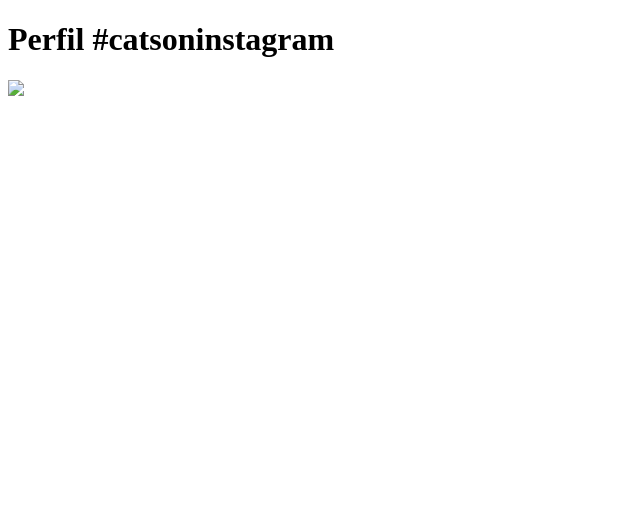
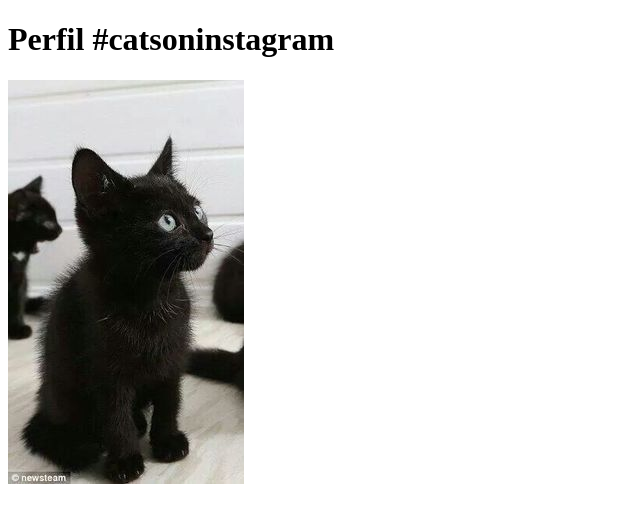
Before and after one commit to saulacecilia/pf-git-e-github-exercicios, a plain HTML site: page index.html in a window 1280 px wide. Shown: the whole page, without its empty margins (0-640 px from the left). Drawn offline with Linux system fonts and the light colour scheme.

Commit message:
corrigi erro na ortografia

```diff
--- a/index.html
+++ b/index.html
@@ -6,6 +6,6 @@
     </head>
     <body>
         <h1>Perfil #catsoninstagram</h1>
-        <img src="images/black-cat.jpg" />
+        <img src="imagens/black-cat.jpg" />
     </body>
 </html>
```
